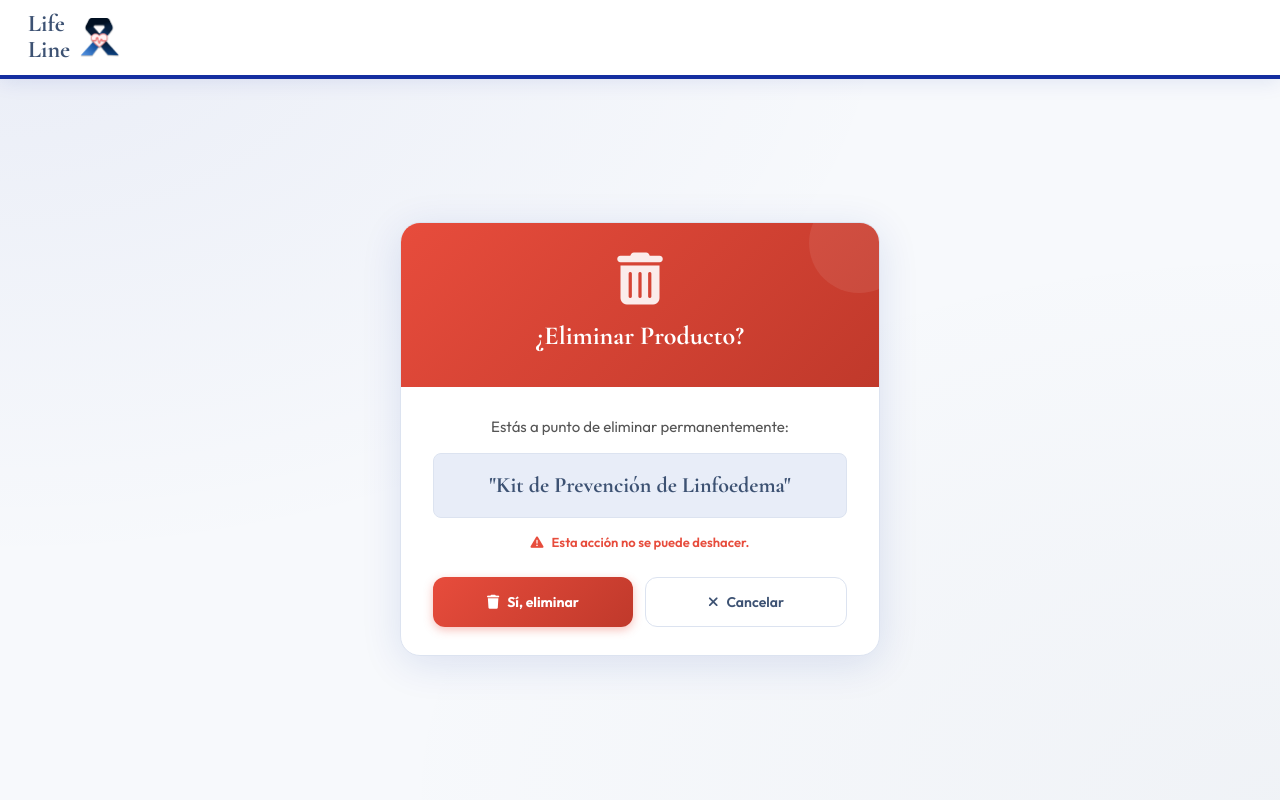
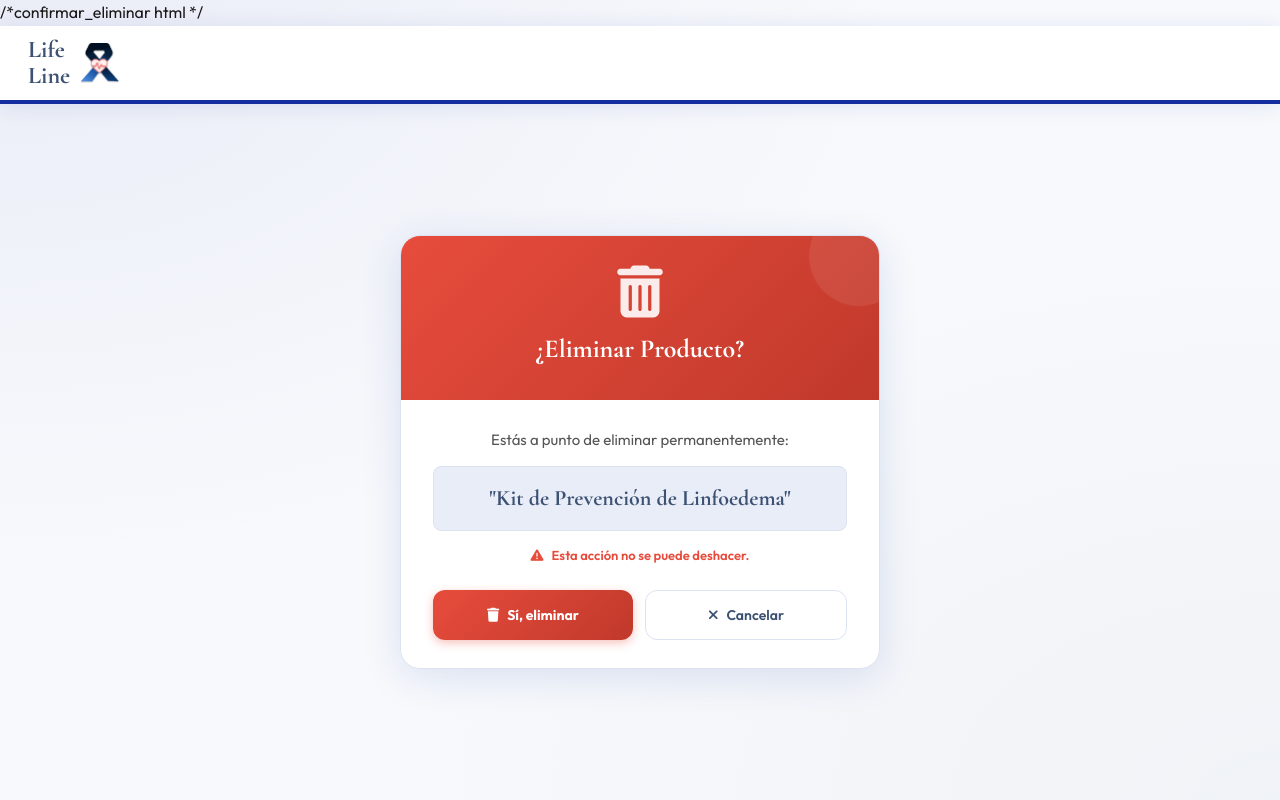
Before and after one commit to jbustoturga-cmd/life_line_python, a Django app: page /productos/eliminar/31/ in a window 1280 px wide. Run offline with Django 5.2, Linux system fonts and the light colour scheme; a user stored in the database is signed in; data comes from the database, SQL or seed files in the repository.

Commit message:
html confirmar_eliminar

```diff
--- a/lifeline_proyecto/templates/productos/confirmar_eliminar.html
+++ b/lifeline_proyecto/templates/productos/confirmar_eliminar.html
@@ -1,4 +1,4 @@
-{% load static %}
+{% load static %}  /*confirmar_eliminar html */
 <!DOCTYPE html>
 <html lang="es">
 <head>
```
